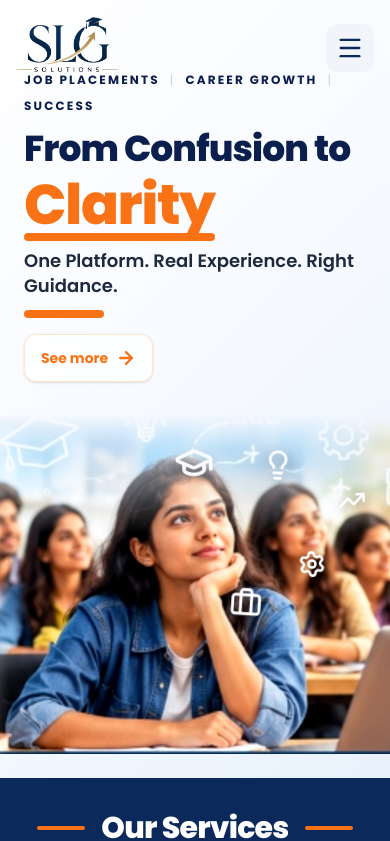
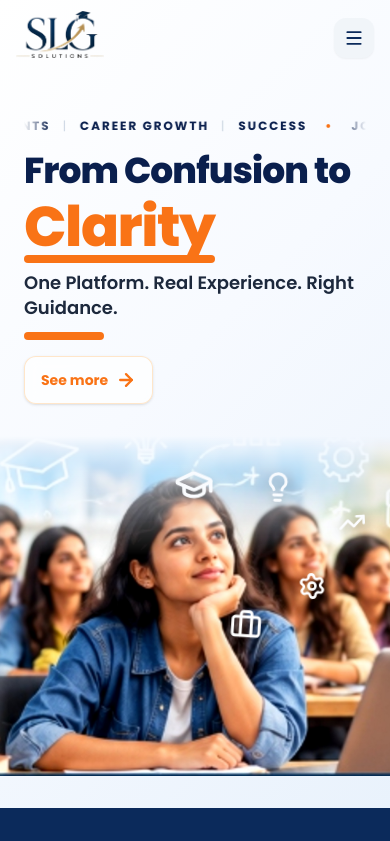
Before and after one commit to rashmi-ranjan-sahoo-dev/slg, a React (Vite) app: page / in a window 390 px wide. Shown: the top 841 px of the page. Built offline with nearby package versions, Linux system fonts and the light colour scheme; the HTML template or start-up script is replaced by a standard one.

Commit message:
fix(mobile): add spacing below header, single-line left-to-right marquee for hero verticals, and reduce mobile menu icon size

```diff
--- a/src/components/Header.jsx
+++ b/src/components/Header.jsx
@@ -34,15 +34,15 @@ export default function Header({ activeId }) {
       id="site-header"
       className={`fixed top-0 left-0 right-0 z-40 transition-all duration-300 ${
         isScrolled
-          ? 'bg-white/95 backdrop-blur-md shadow-sm py-3'
-          : 'bg-transparent py-4 md:py-6'
+          ? 'bg-white/95 backdrop-blur-md shadow-sm py-2.5 sm:py-3'
+          : 'bg-transparent py-2.5 sm:py-4 md:py-6'
       }`}
     >
       <div className="w-full px-4 sm:px-8 lg:px-12">
-        <div className="flex items-center justify-between relative min-h-[64px] sm:min-h-[72px]">
+        <div className="flex items-center justify-between relative min-h-[56px] sm:min-h-[72px]">
           {/* Logo on Left */}
           <div className="flex-shrink-0 z-10">
-            <Logo className="h-14 sm:h-16 md:h-18 lg:h-20 w-auto" />
+            <Logo className="h-12 sm:h-16 md:h-18 lg:h-20 w-auto" />
           </div>
 
           {/* Desktop Navigation Centered in the Middle of Header */}
@@ -70,15 +70,15 @@ export default function Header({ activeId }) {
             })}
           </nav>
 
-          {/* Mobile Hamburger Toggle on Right */}
+          {/* Mobile Hamburger Toggle on Right (Reduced size for phone screen) */}
           <div className="md:hidden z-10">
             <button
               onClick={() => setIsMobileMenuOpen(true)}
               aria-label="Open Navigation Menu"
               aria-expanded={isMobileMenuOpen}
-              className="w-12 h-12 flex items-center justify-center rounded-xl bg-slate-100 text-[#0B2A5B] hover:bg-slate-200 active:scale-95 transition-all"
+              className="w-10 h-10 flex items-center justify-center rounded-xl bg-slate-100 text-[#0B2A5B] hover:bg-slate-200 active:scale-95 transition-all shadow-xs"
             >
-              <Menu className="w-7 h-7" />
+              <Menu className="w-5 h-5 stroke-[2.2]" />
             </button>
           </div>
         </div>
--- a/src/components/Hero.jsx
+++ b/src/components/Hero.jsx
@@ -152,7 +152,7 @@ export default function Hero({ isLoaded }) {
     <section
       id="home"
       ref={containerRef}
-      className="relative pt-18 pb-6 sm:pt-20 md:pt-22 lg:pt-20 overflow-hidden min-h-[90vh] flex items-center"
+      className="relative pt-28 pb-8 sm:pt-28 md:pt-26 lg:pt-22 overflow-hidden min-h-[90vh] flex items-center"
       style={{
         background: 'linear-gradient(135deg, #ffffff 0%, #f7faff 45%, #e9f2fc 100%)',
       }}
@@ -163,15 +163,58 @@ export default function Hero({ isLoaded }) {
           {/* Left Column: Typography with generous padding */}
           <div className="lg:col-span-6 z-10 text-left px-6 sm:px-10 lg:pl-16 lg:pr-8 xl:pl-24">
             {/* 3 Verticals on top of "From Confusion to Clarity" */}
-            <div
-              ref={verticalsRef}
-              className="flex flex-wrap items-center gap-2.5 sm:gap-3.5 text-xs sm:text-sm md:text-[15px] font-bold text-[#0A1F4D] tracking-[0.18em] uppercase mb-4 sm:mb-6 select-none"
-            >
-              <span>JOB PLACEMENTS</span>
-              <span className="text-slate-300 font-light select-none">|</span>
-              <span>CAREER GROWTH</span>
-              <span className="text-slate-300 font-light select-none">|</span>
-              <span>SUCCESS</span>
+            <div ref={verticalsRef} className="w-full mb-4 sm:mb-6 select-none mt-1 sm:mt-0">
+              {/* Desktop: clean static line */}
+              <div className="hidden md:flex items-center gap-2.5 sm:gap-3.5 text-xs sm:text-sm md:text-[15px] font-bold text-[#0A1F4D] tracking-[0.18em] uppercase">
+                <span>JOB PLACEMENTS</span>
+                <span className="text-slate-300 font-light select-none">|</span>
+                <span>CAREER GROWTH</span>
+                <span className="text-slate-300 font-light select-none">|</span>
+                <span>SUCCESS</span>
+              </div>
+
+              {/* Mobile phone screen: smooth infinite single-line marquee scrolling left to right */}
+              <div
+                className="md:hidden w-full overflow-hidden relative"
+                style={{
+                  maskImage: 'linear-gradient(to right, transparent 0%, black 8%, black 92%, transparent 100%)',
+                  WebkitMaskImage: 'linear-gradient(to right, transparent 0%, black 8%, black 92%, transparent 100%)',
+                }}
+              >
+                <div className="flex w-max animate-hero-marquee-ltr py-0.5">
+                  {/* Group 1 (50% of track) */}
+                  <div className="flex items-center gap-3 text-xs font-bold text-[#0A1F4D] tracking-[0.16em] uppercase whitespace-nowrap pr-3 flex-shrink-0">
+                    <span>JOB PLACEMENTS</span>
+                    <span className="text-slate-300 font-light">|</span>
+                    <span>CAREER GROWTH</span>
+                    <span className="text-slate-300 font-light">|</span>
+                    <span>SUCCESS</span>
+                    <span className="text-orange-500 font-black px-1.5">•</span>
+                    <span>JOB PLACEMENTS</span>
+                    <span className="text-slate-300 font-light">|</span>
+                    <span>CAREER GROWTH</span>
+                    <span className="text-slate-300 font-light">|</span>
+                    <span>SUCCESS</span>
+                    <span className="text-orange-500 font-black px-1.5">•</span>
+                  </div>
+
+                  {/* Group 2 (50% of track, exact duplicate for seamless infinite loop) */}
+                  <div className="flex items-center gap-3 text-xs font-bold text-[#0A1F4D] tracking-[0.16em] uppercase whitespace-nowrap pr-3 flex-shrink-0" aria-hidden="true">
+                    <span>JOB PLACEMENTS</span>
+                    <span className="text-slate-300 font-light">|</span>
+                    <span>CAREER GROWTH</span>
+                    <span className="text-slate-300 font-light">|</span>
+                    <span>SUCCESS</span>
+                    <span className="text-orange-500 font-black px-1.5">•</span>
+                    <span>JOB PLACEMENTS</span>
+                    <span className="text-slate-300 font-light">|</span>
+                    <span>CAREER GROWTH</span>
+                    <span className="text-slate-300 font-light">|</span>
+                    <span>SUCCESS</span>
+                    <span className="text-orange-500 font-black px-1.5">•</span>
+                  </div>
+                </div>
+              </div>
             </div>
 
             <h1 className="text-4xl sm:text-5xl md:text-6xl lg:text-[66px] xl:text-[76px] font-extrabold text-[#0A1F4D] tracking-tight leading-[1.08]">
--- a/src/index.css
+++ b/src/index.css
@@ -136,3 +136,25 @@
 .animate-slg-ticker:hover {
   animation-play-state: paused;
 }
+
+/* Hero Section Mobile Verticals Marquee (Left to Right infinite one-line scroll) */
+@keyframes heroMarqueeLTR {
+  0% {
+    transform: translateX(-50%);
+  }
+  100% {
+    transform: translateX(0%);
+  }
+}
+
+.animate-hero-marquee-ltr {
+  animation: heroMarqueeLTR 18s linear infinite;
+  will-change: transform;
+}
+
+@media (prefers-reduced-motion: reduce) {
+  .animate-hero-marquee-ltr {
+    animation: none;
+    transform: translateX(0);
+  }
+}
```
